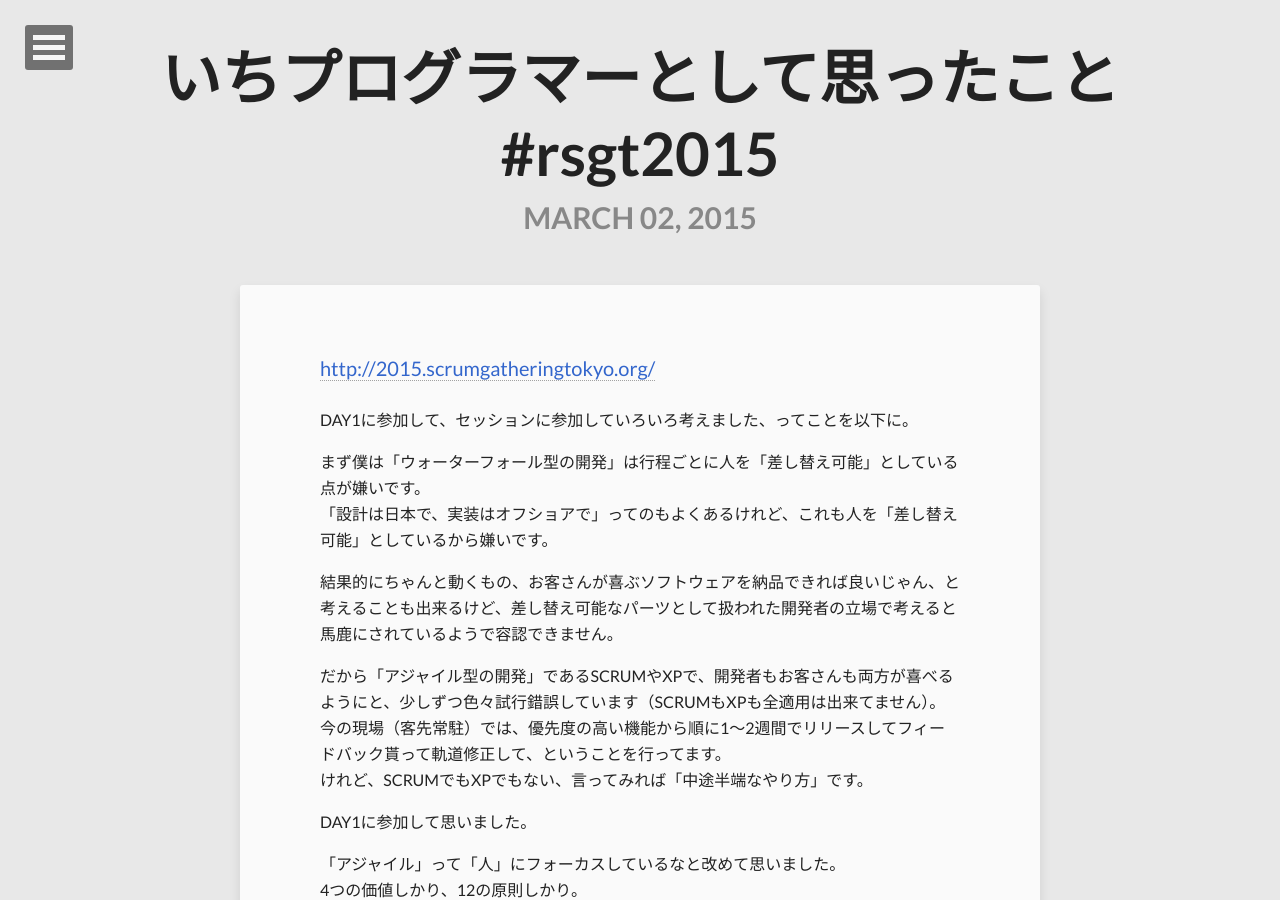
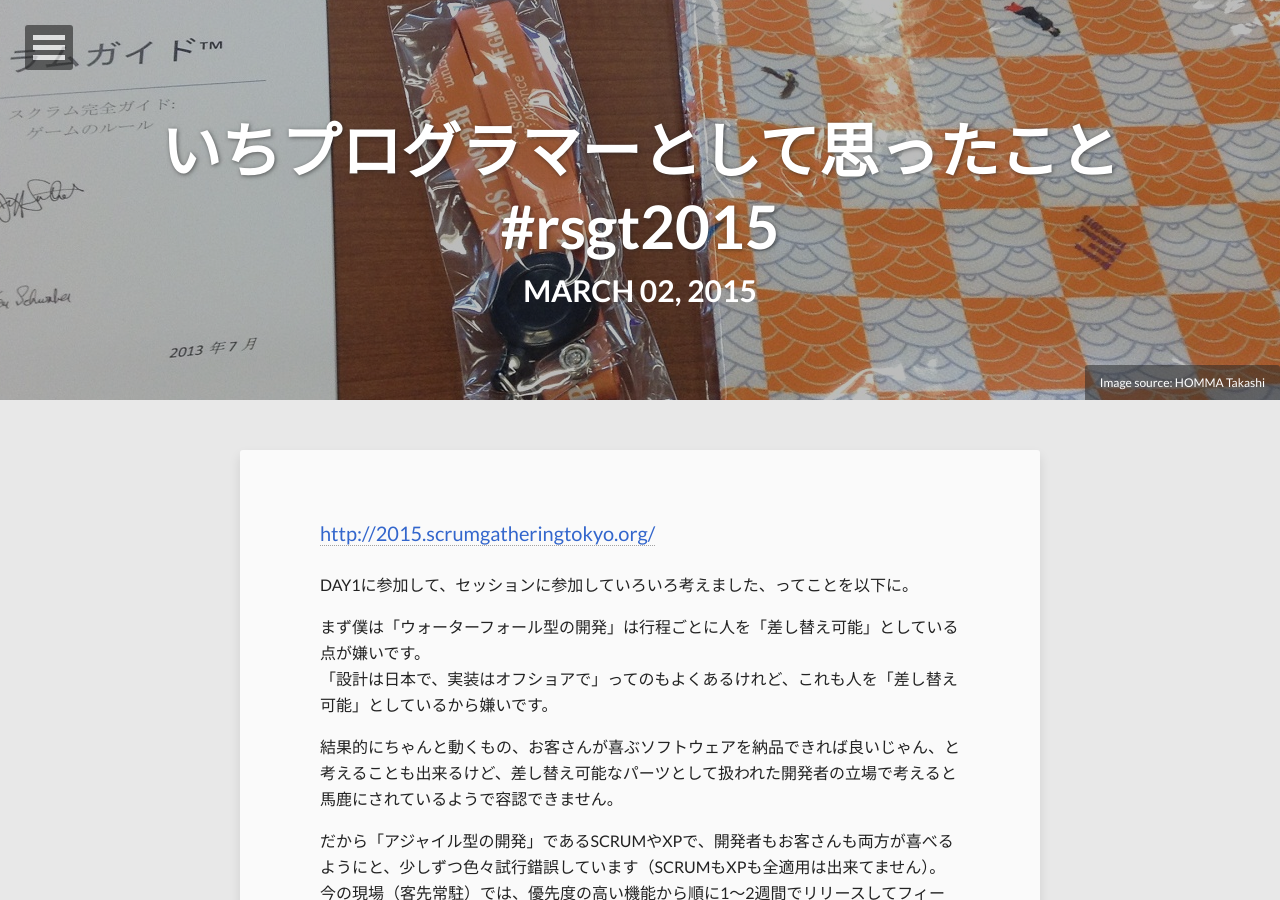
Before and after one commit to takas-ho/takas-ho.github.io, a Jekyll site: the page built from _posts/2015-03-01-rsgt2015.md, in a window 1280 px wide and 900 px high. Built offline with Jekyll 4.4.1, drawn with Linux system fonts in a browser that asks for light colours; nearby versions of some CDN libraries; comment, search, counter and statistics services are not loaded.

Commit message:
背景が無くて寂し過ぎるから付ける

```diff
--- a/_posts/2015-03-01-rsgt2015.md
+++ b/_posts/2015-03-01-rsgt2015.md
@@ -4,6 +4,9 @@ title:  "いちプログラマーとして思ったこと #rsgt2015"
 date:   2015-03-01 22:36:57
 categories: agile conference
 tags:   [agile, scrum, xp, people]
+image:
+  feature: posts/rsgt-2015-day1.jpg
+  credit: HOMMA Takashi
 comments: true
 share:    true
 ---
```
Also changed, not shown: images/posts/rsgt-2015-day1.jpg (added).
